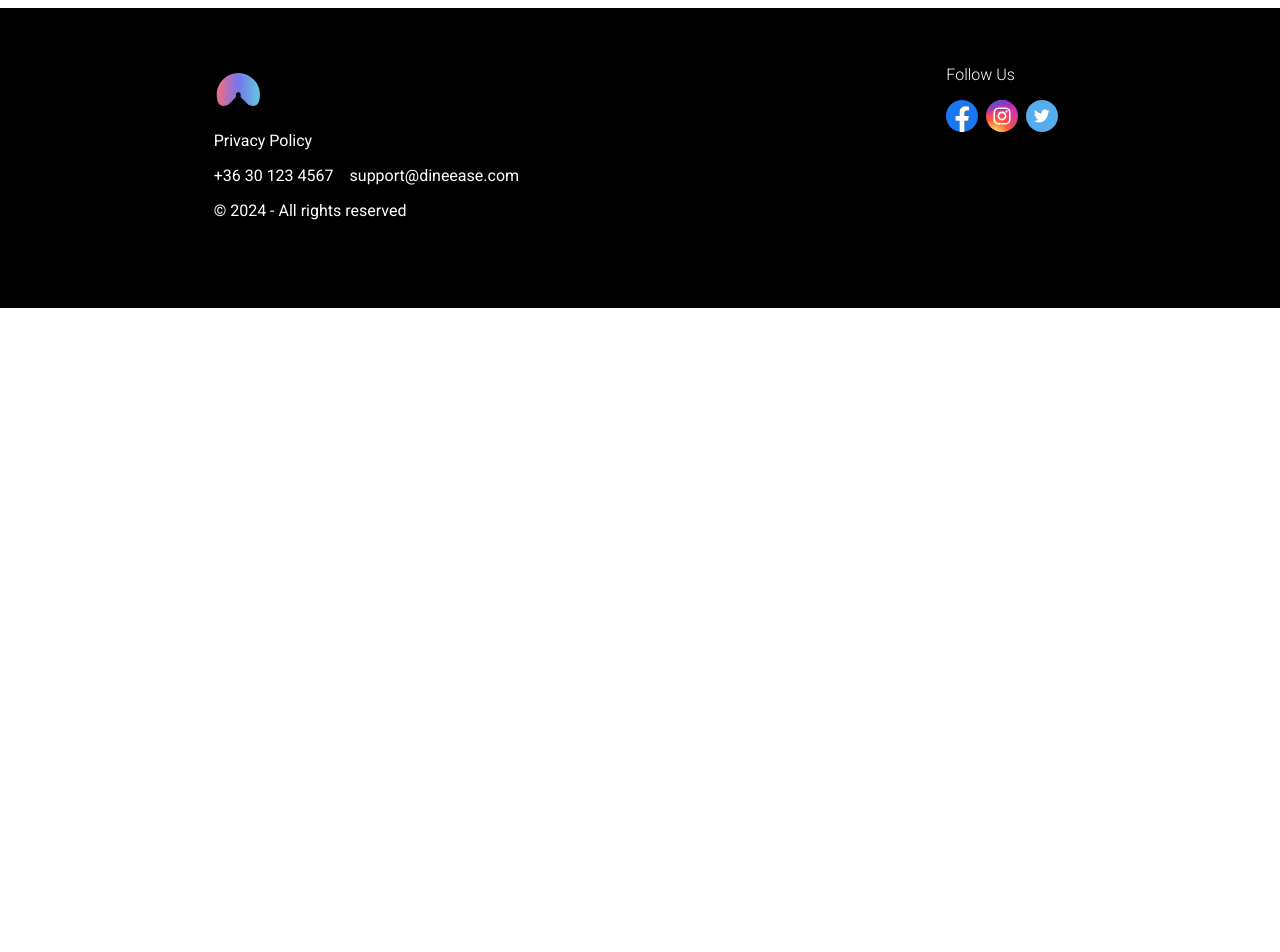
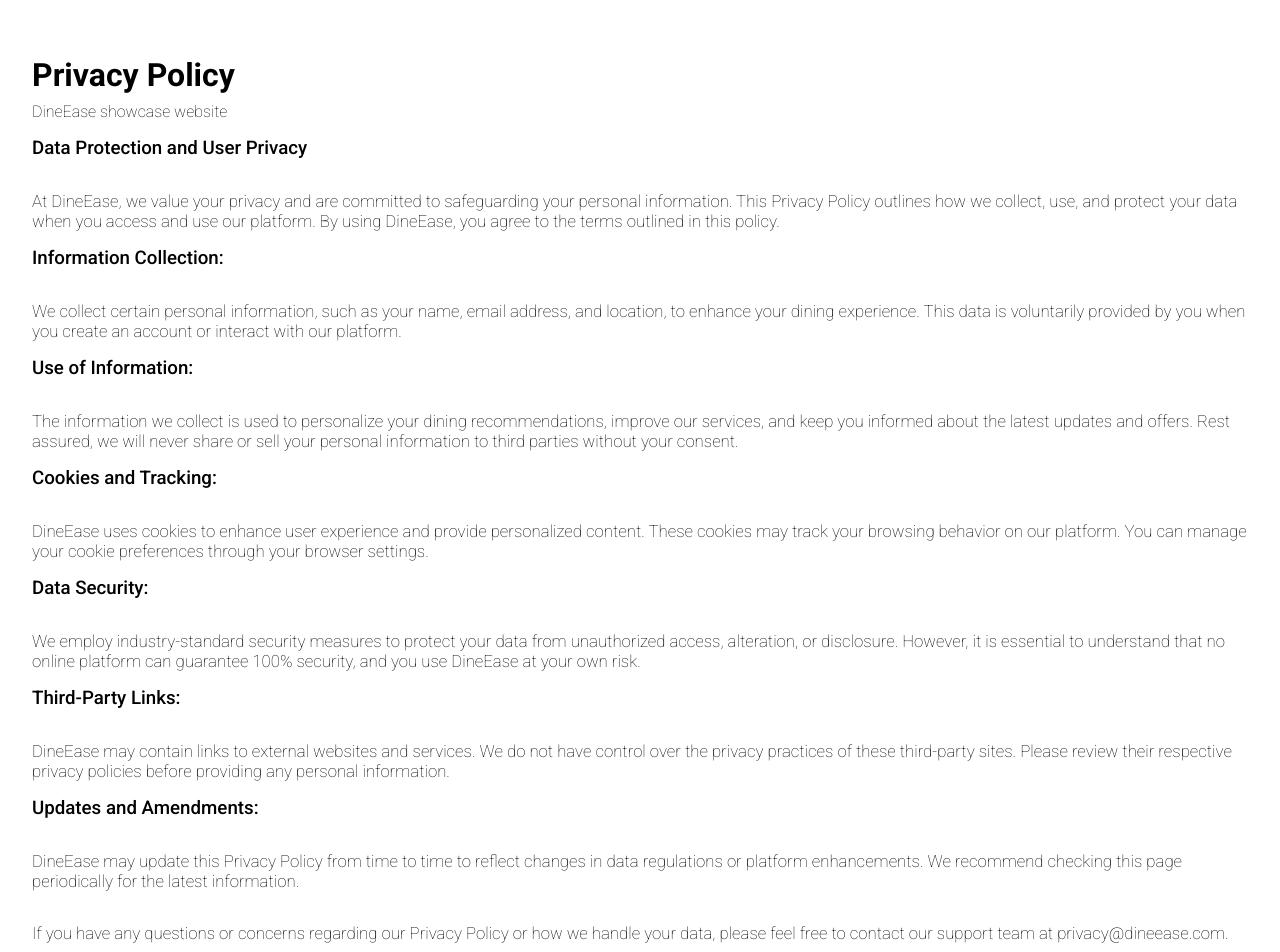
Before and after one commit to F1gUr3/es2025-s17-r1-209, a Vue app: page /privacy-policy in a window 1280 px wide. Shown: the part 60-1012 px from the top of the page. Before the commit the page ends 800 px from the top, so only its background shows below. Built offline with nearby package versions, Linux system fonts and the light colour scheme.

Commit message:
created privacy policy page

```diff
--- a/src/views/PrivacyPolicyView.vue
+++ b/src/views/PrivacyPolicyView.vue
@@ -4,8 +4,88 @@
 
 <template>
 
+  <div class="title">
+    <h1>Privacy Policy</h1>
+    <p>DineEase showcase website</p>
+</div>
+
+<h3 class="sub-title">Data Protection and User Privacy</h3>
+
+<p class="paragraph">At DineEase, we value your privacy and are committed to safeguarding your personal information. This Privacy Policy outlines how we collect, use, and protect your data when you access and use our platform. By using DineEase, you agree to the terms outlined in this policy.</p>
+
+<h3 class="sub-title">Information Collection:</h3>
+
+<p class="paragraph">We collect certain personal information, such as your name, email address, and location, to enhance your dining experience. This data is voluntarily provided by you when you create an account or interact with our platform.</p>
+
+<h3 class="sub-title">Use of Information:</h3>
+
+<p class="paragraph">The information we collect is used to personalize your dining recommendations, improve our services, and keep you informed about the latest updates and offers. Rest assured, we will never share or sell your personal information to third parties without your consent.</p>
+
+<h3 class="sub-title">Cookies and Tracking:</h3>
+
+<p class="paragraph">DineEase uses cookies to enhance user experience and provide personalized content. These cookies may track your browsing behavior on our platform. You can manage your cookie preferences through your browser settings.</p>
+
+<h3 class="sub-title">Data Security:</h3>
+
+<p class="paragraph">We employ industry-standard security measures to protect your data from unauthorized access, alteration, or disclosure. However, it is essential to understand that no online platform can guarantee 100% security, and you use DineEase at your own risk.</p>
+
+<h3 class="sub-title">Third-Party Links:</h3>
+
+<p class="paragraph">DineEase may contain links to external websites and services. We do not have control over the privacy practices of these third-party sites. Please review their respective privacy policies before providing any personal information.</p>
+
+<h3 class="sub-title">Updates and Amendments:</h3>
+
+<p class="paragraph">DineEase may update this Privacy Policy from time to time to reflect changes in data regulations or platform enhancements. We recommend checking this page periodically for the latest information.</p>
+
+<p class="paragraph contact-us">If you have any questions or concerns regarding our Privacy Policy or how we handle your data, please feel free to contact our support team at <a href="mailto:privacy@dineease.com">privacy@dineease.com</a>.</p>
+
 </template>
 
 <style scoped>
 
+.title{
+
+    width: 95%;
+    margin-left: auto;
+    margin-right: auto;
+    margin-bottom: 1rem;
+    margin-top: 3rem;
+
+    h2{
+        font-size: 250%;
+        font-weight: 500;
+        margin-top: 0;
+        margin-bottom: 0;
+    }
+    p{
+        font-weight: 100;
+        margin-top: 0.5rem;
+        margin-bottom: 0;
+    }
+}
+
+.paragraph, .sub-title{
+    width: 95%;
+    margin-left: auto;
+    margin-right: auto;
+    margin-bottom: 1rem;
+    margin-top: 1rem;
+}
+.sub-title{
+    font-weight: 500;
+    margin-bottom: 2rem;
+}
+.paragraph{
+    font-weight: 200;
+    font-size: 105%;
+}
+.contact-us{
+    margin-top: 2rem;
+    margin-bottom: 2rem;
+}
+.contact-us>a:any-link{
+    color: black;
+    text-decoration: none;
+}
+
 </style>
```
